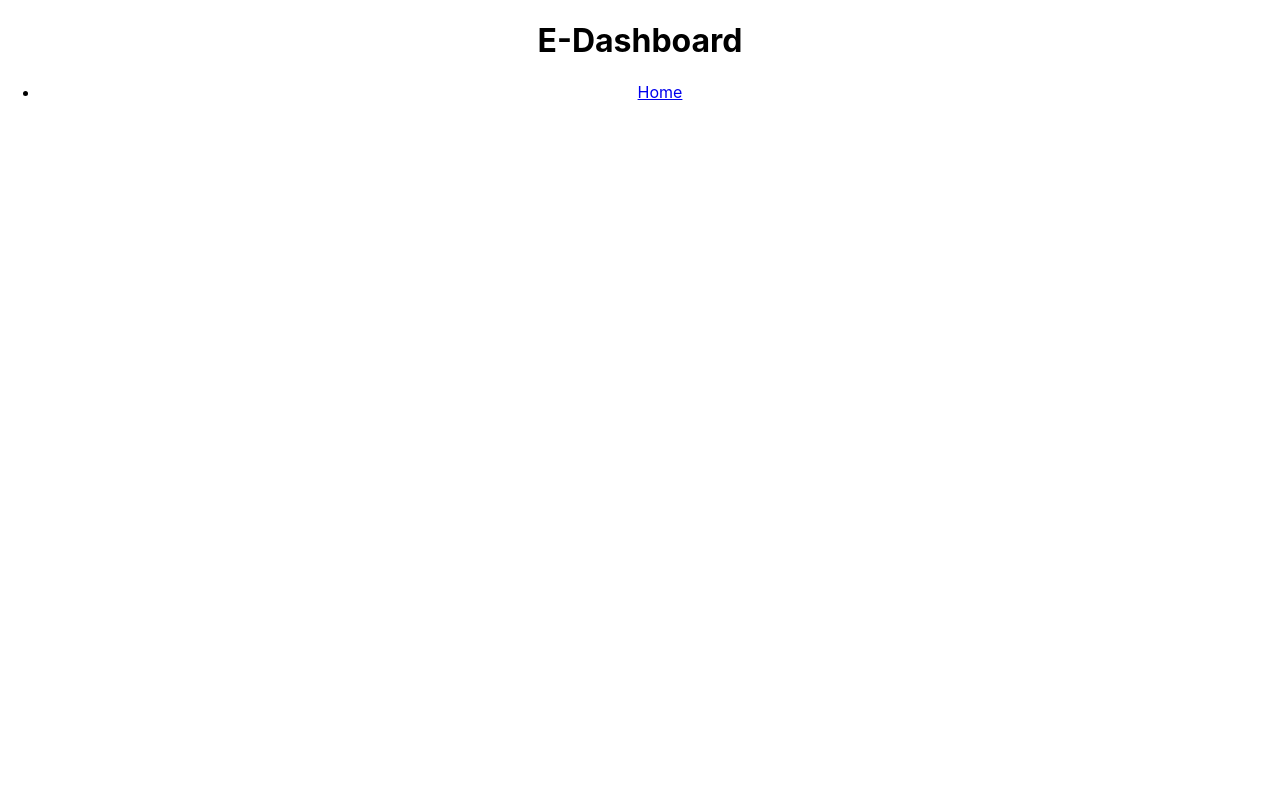
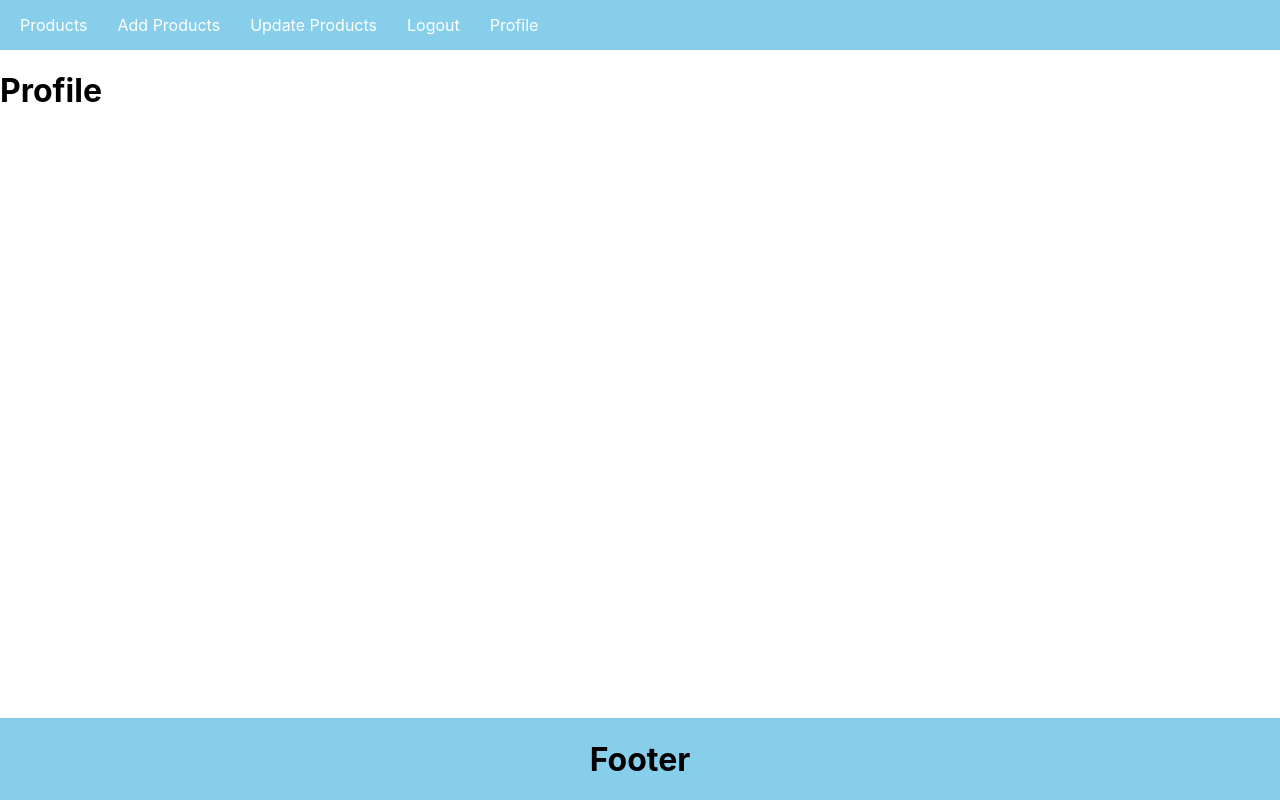
Before and after one commit to YashK21/E-Dashboard, a React (Create React App) app in the folder client/: page /profile in a window 1280 px wide. Built offline with nearby package versions, Linux system fonts and the light colour scheme.

Commit message:
Basic structure for routes ,Header and Footer added

```diff
--- a/client/src/App.css
+++ b/client/src/App.css
@@ -1,38 +1,21 @@
-.App {
+.nav-ul li{
+display: inline-block;
+padding: 10px;
+}
+.nav-ul li a{
+  color: white;
+  text-decoration: none;
+  padding: 5px;
+}
+.nav-ul{
+  padding: 5px;
+  margin: 0%;
+  background-color: skyblue;
+}
+.footer{
+  position: absolute;
+  bottom: 0;
   text-align: center;
+  width: 100%;
+  background-color: skyblue;
 }
-
-.App-logo {
-  height: 40vmin;
-  pointer-events: none;
-}
-
-@media (prefers-reduced-motion: no-preference) {
-  .App-logo {
-    animation: App-logo-spin infinite 20s linear;
-  }
-}
-
-.App-header {
-  background-color: #282c34;
-  min-height: 100vh;
-  display: flex;
-  flex-direction: column;
-  align-items: center;
-  justify-content: center;
-  font-size: calc(10px + 2vmin);
-  color: white;
-}
-
-.App-link {
-  color: #61dafb;
-}
-
-@keyframes App-logo-spin {
-  from {
-    transform: rotate(0deg);
-  }
-  to {
-    transform: rotate(360deg);
-  }
-}
--- a/client/src/App.js
+++ b/client/src/App.js
@@ -1,13 +1,19 @@
+import { Route, Routes } from "react-router-dom";
 import "./App.css";
+import Footer from "./comp/Footer";
 import Nav from "./comp/Nav";
-import { BrowserRouter } from "react-router-dom";
 function App() {
   return (
     <div className="App">
-      <h1>E-Dashboard</h1>
-      <BrowserRouter>
-        <Nav />
-      </BrowserRouter>
+      <Nav />
+      <Routes>
+        <Route path="/" element={<h1>Products</h1>} />
+        <Route path="/add" element={<h1>Add Products</h1>} />
+        <Route path="/update" element={<h1>Update Products</h1>} />
+        <Route path="/logout" element={<h1>Logout</h1>} />
+        <Route path="/profile" element={<h1>Profile</h1>} />
+      </Routes>
+      <Footer />
     </div>
   );
 }
--- /dev/null
+++ b/client/src/comp/Footer.js
@@ -0,0 +1,9 @@
+import React from "react";
+const Footer = () => {
+  return (
+    <div className="footer">
+      <h1>Footer</h1>
+    </div>
+  );
+};
+export default Footer;
--- a/client/src/comp/Nav.js
+++ b/client/src/comp/Nav.js
@@ -3,9 +3,21 @@ import { Link, Links } from "react-router-dom";
 const Nav = () => {
   return (
     <div>
-      <ul>
+      <ul className="nav-ul">
         <li>
-          <Link to="/">Home</Link>
+          <Link to="/">Products</Link>
+        </li>
+        <li>
+          <Link to="/add">Add Products</Link>
+        </li>
+        <li>
+          <Link to="/update">Update Products</Link>
+        </li>
+        <li>
+          <Link to="/logout">Logout</Link>
+        </li>
+        <li>
+          <Link to="/profile">Profile</Link>
         </li>
       </ul>
     </div>
--- a/client/src/index.js
+++ b/client/src/index.js
@@ -2,10 +2,13 @@ import React from "react";
 import ReactDOM from "react-dom";
 import "./index.css";
 import App from "./App";
+import { BrowserRouter } from "react-router-dom";
 
 ReactDOM.render(
   <React.StrictMode>
-    <App />
+    <BrowserRouter>
+      <App />
+    </BrowserRouter>
   </React.StrictMode>,
   document.getElementById("root")
 );
```
